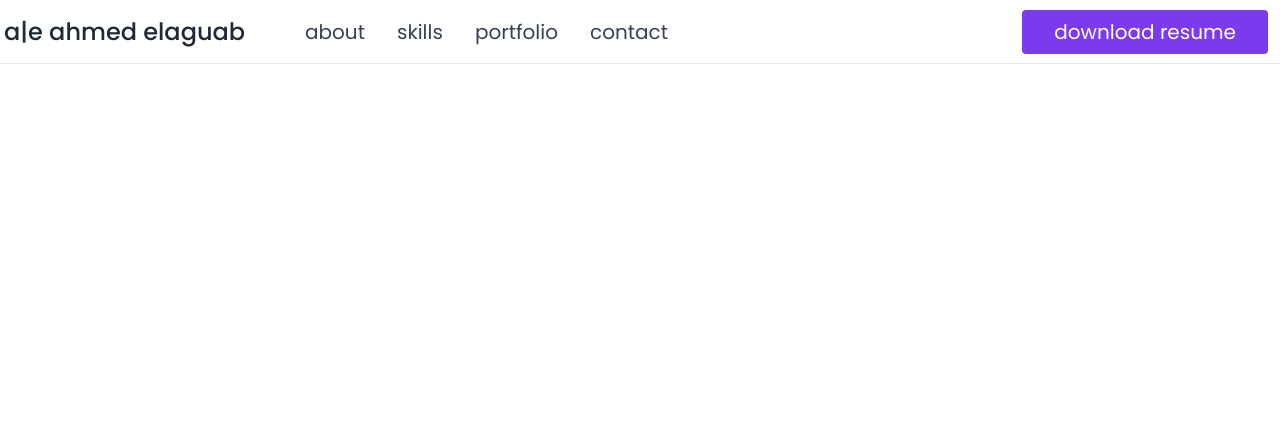
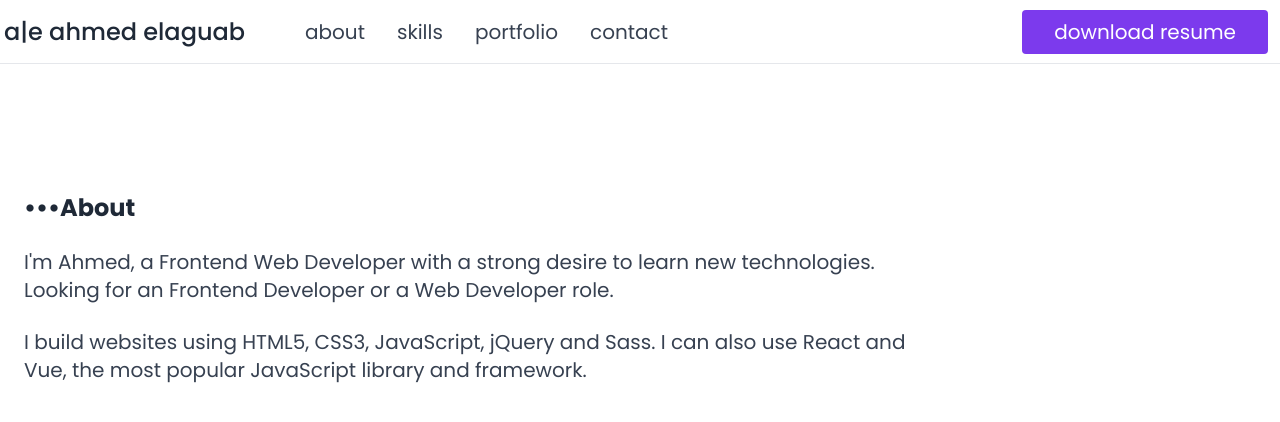
Before and after one commit to AhmedElaguab/my-portfolio-v1.0, a React (Create React App) app: page /about in a window 1280 px wide. Shown: the top 422 px of the page. Built offline with nearby package versions, Linux system fonts and the light colour scheme.

Commit message:
Add about page

```diff
--- a/src/App.js
+++ b/src/App.js
@@ -2,6 +2,7 @@ import { Switch, Route } from 'react-router-dom';
 
 import { Layout } from './components/Layout';
 import { HomePage } from './pages/HomePage';
+import { AboutPage } from './pages/AboutPage';
 
 function App() {
   return (
@@ -10,6 +11,7 @@ function App() {
         <main className="pt-20">
           <Switch>
             <Route exact path="/" component={HomePage} />
+            <Route exact path="/about" component={AboutPage} />
           </Switch>
         </main>
       </Layout>
--- /dev/null
+++ b/src/pages/AboutPage.jsx
@@ -0,0 +1,9 @@
+import { About } from '../components/About';
+
+export const AboutPage = () => {
+  return (
+    <div>
+      <About />
+    </div>
+  );
+};
```
